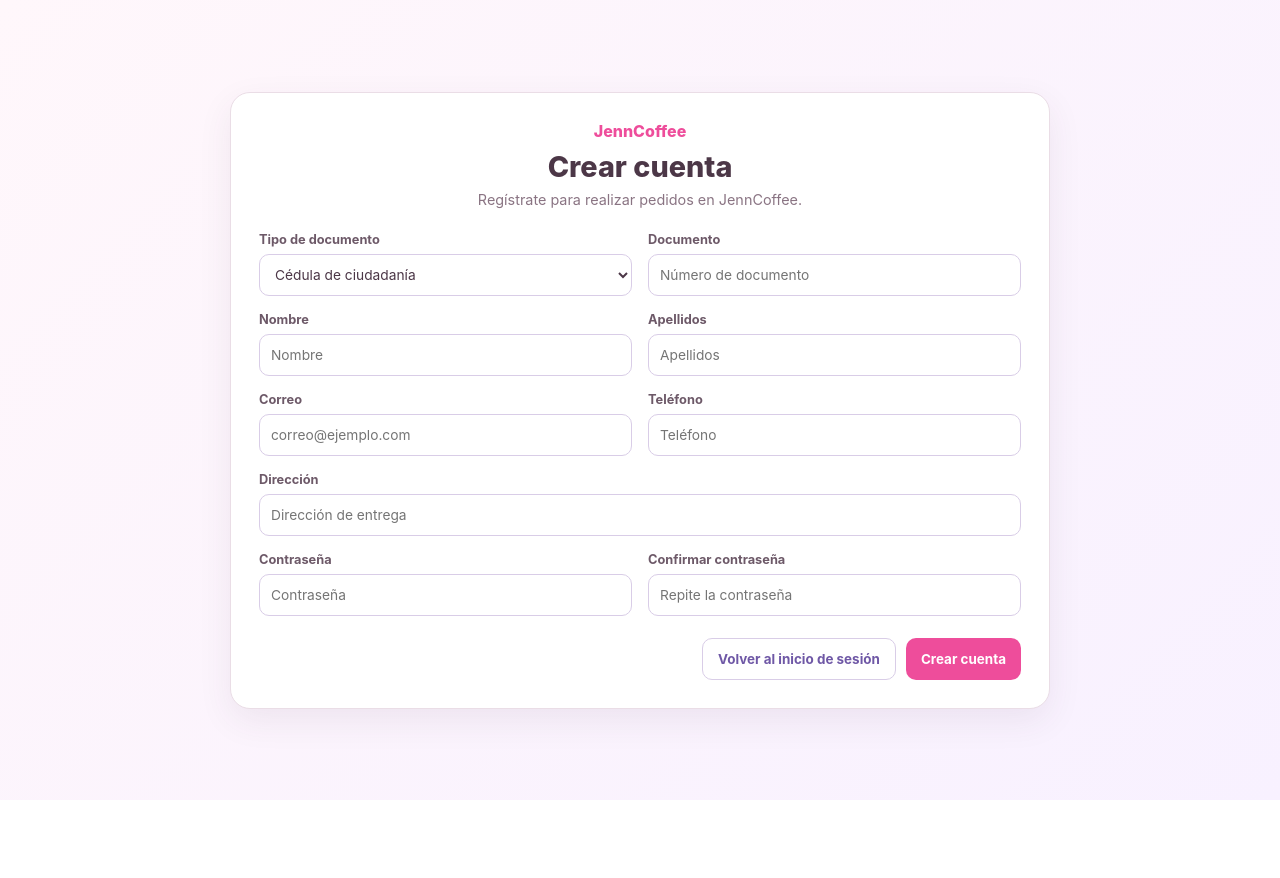
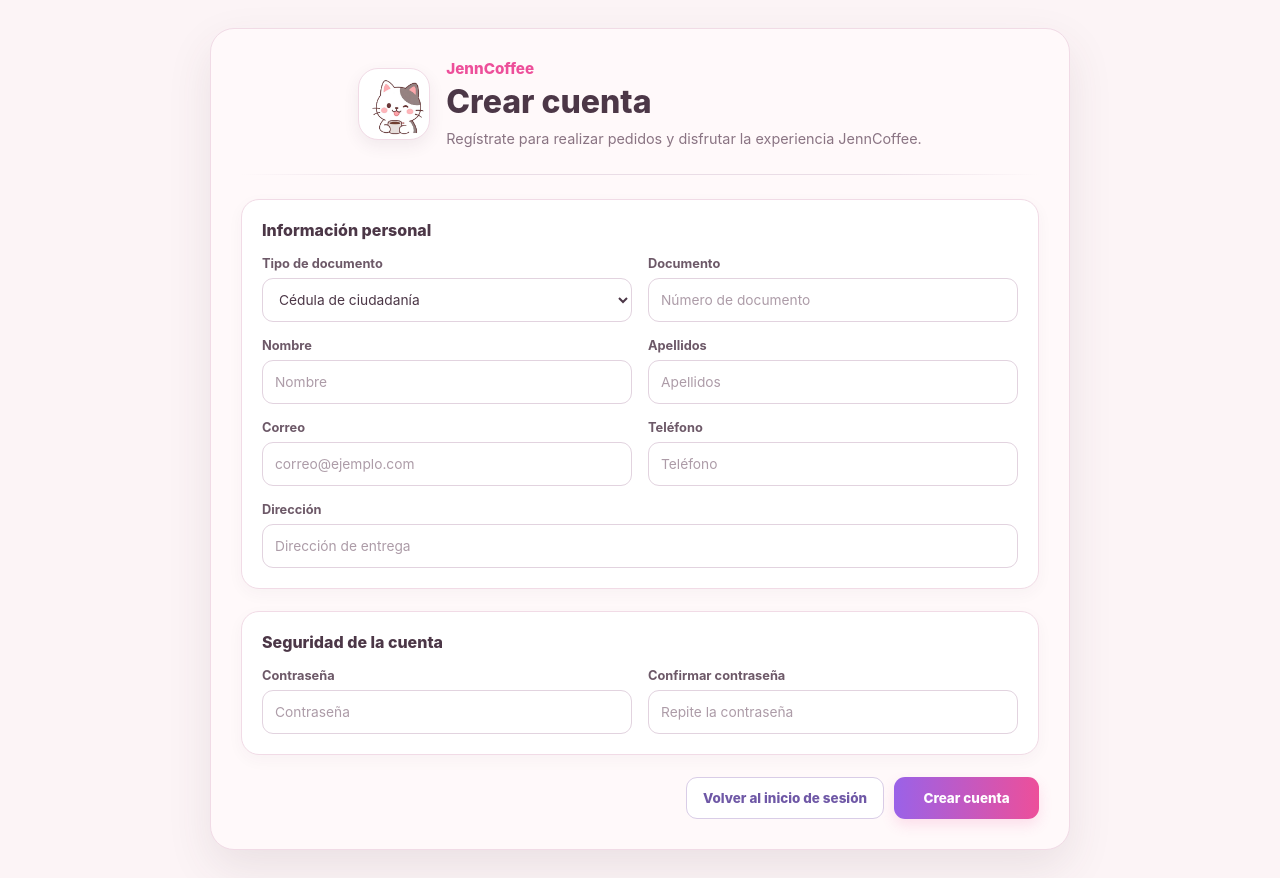
Before and after one commit to jennifermartinezab-blip/JennCoffe, a React (Vite) app in the folder frontend/: page / in a window 1280 px wide. Both pictures are taken after a click on the button "Regístrate aquí". Before the commit the page ends 800 px from the top, so only its background shows below. Built offline with nearby package versions, Linux system fonts and the light colour scheme.

Commit message:
style: mejorar diseño de registro de clientes

```diff
--- a/frontend/src/pages/RegistroPage.css
+++ b/frontend/src/pages/RegistroPage.css
@@ -7,43 +7,73 @@
 
   padding: 28px;
 
-  background:
-    linear-gradient(
-      135deg,
-      #fff7fb 0%,
-      #f8f1ff 100%
-    );
+  background: #fcf4f6;
 
   color: #4c3747;
 }
 
 .registro-card {
   width: 100%;
-  max-width: 820px;
+  max-width: 860px;
 
-  padding: 28px;
+  padding: 30px;
 
-  border: 1px solid #eadde6;
+  border: 1px solid #f1dbe6;
+  border-radius: 24px;
+
+  background: #fff9fa;
+
+  box-shadow:
+    0 18px 45px rgba(76, 55, 71, 0.1);
+}
+
+.registro-card__header {
+  display: flex;
+  align-items: center;
+  justify-content: center;
+
+  gap: 16px;
+
+  text-align: left;
+}
+
+.registro-card__logo-wrapper {
+  width: 72px;
+  height: 72px;
+
+  flex-shrink: 0;
+
+  overflow: hidden;
+
+  border: 1px solid #f1dbe6;
   border-radius: 20px;
 
   background: #ffffff;
 
   box-shadow:
-    0 12px 34px rgba(76, 55, 71, 0.08);
+    0 6px 16px rgba(76, 55, 71, 0.08);
 }
 
-.registro-card__header {
-  margin-bottom: 24px;
+.registro-card__logo {
+  width: 100%;
+  height: 100%;
 
-  text-align: center;
+  display: block;
+
+  object-fit: cover;
+  object-position: center;
+}
+
+.registro-card__header-copy {
+  max-width: 520px;
 }
 
 .registro-card__brand {
-  margin: 0 0 8px;
+  margin: 0 0 4px;
 
-  color: #ee4d9b;
+  color: #ed4f9a;
 
-  font-size: 1rem;
+  font-size: 0.95rem;
   font-weight: 800;
 }
 
@@ -52,7 +82,7 @@
 
   color: #4c3747;
 
-  font-size: 1.8rem;
+  font-size: 2rem;
   font-weight: 800;
 }
 
@@ -62,17 +92,66 @@
   color: #8a7483;
 
   font-size: 0.9rem;
+  line-height: 1.5;
+}
+
+.registro-card__divider {
+  width: 100%;
+  height: 1px;
+
+  margin: 24px 0;
+
+  background:
+    linear-gradient(
+      90deg,
+      transparent 0%,
+      #eadde6 20%,
+      #eadde6 80%,
+      transparent 100%
+    );
+}
+
+.registro-form {
+  display: flex;
+  flex-direction: column;
+
+  gap: 22px;
+}
+
+.registro-form__section {
+  padding: 20px;
+
+  border: 1px solid #f1dbe6;
+  border-radius: 18px;
+
+  background: #ffffff;
+
+  box-shadow:
+    0 5px 16px rgba(76, 55, 71, 0.04);
+}
+
+.registro-form__section-title {
+  margin: 0 0 16px;
+
+  color: #4c3747;
+
+  font-size: 1rem;
+  font-weight: 800;
 }
 
 .registro-form__grid {
   display: grid;
-  grid-template-columns: repeat(2, minmax(0, 1fr));
+
+  grid-template-columns:
+    repeat(2, minmax(0, 1fr));
+
   gap: 16px;
 }
 
 .registro-form__field {
   display: flex;
   flex-direction: column;
+
   gap: 7px;
 }
 
@@ -90,32 +169,51 @@
 .registro-form__field input,
 .registro-form__field select {
   width: 100%;
-  min-height: 42px;
+  min-height: 44px;
 
-  padding: 9px 11px;
+  padding: 10px 12px;
 
-  border: 1px solid #d9cde7;
-  border-radius: 10px;
+  border: 1px solid #e2d3df;
+  border-radius: 11px;
 
   background: #ffffff;
   color: #4c3747;
 
   font-size: 0.86rem;
   font-family: inherit;
+
+  outline: none;
+
+  transition:
+    border-color 0.2s ease,
+    box-shadow 0.2s ease,
+    background 0.2s ease;
+}
+
+.registro-form__field input:hover,
+.registro-form__field select:hover {
+  border-color: #d8bfd0;
 }
 
 .registro-form__field input:focus,
 .registro-form__field select:focus {
-  outline: 2px solid #b89ada;
-  outline-offset: 2px;
+  border-color: #ed4f9a;
+
+  box-shadow:
+    0 0 0 3px rgba(237, 79, 154, 0.1);
+}
+
+.registro-form__field input::placeholder {
+  color: #ad9ca8;
 }
 
 .registro-form__error {
-  margin: 18px 0 0;
-  padding: 11px 13px;
+  margin: 0;
+
+  padding: 12px 14px;
 
   border: 1px solid #f3c1d4;
-  border-radius: 10px;
+  border-radius: 11px;
 
   background: #fff1f6;
   color: #b73f6f;
@@ -124,11 +222,12 @@
 }
 
 .registro-form__success {
-  margin: 18px 0 0;
-  padding: 11px 13px;
+  margin: 0;
+
+  padding: 12px 14px;
 
   border: 1px solid #cce7d2;
-  border-radius: 10px;
+  border-radius: 11px;
 
   background: #effaf2;
   color: #3d8c54;
@@ -137,25 +236,30 @@
 }
 
 .registro-form__actions {
-  margin-top: 22px;
-
   display: flex;
   align-items: center;
   justify-content: flex-end;
+
   gap: 10px;
 }
 
 .registro-form__back,
 .registro-form__submit {
   min-height: 42px;
-  padding: 10px 15px;
 
-  border-radius: 10px;
+  padding: 10px 16px;
+
+  border-radius: 11px;
 
   font-size: 0.84rem;
-  font-weight: 700;
+  font-weight: 800;
 
   cursor: pointer;
+
+  transition:
+    transform 0.2s ease,
+    background 0.2s ease,
+    opacity 0.2s ease;
 }
 
 .registro-form__back {
@@ -165,26 +269,47 @@
   color: #6f58a6;
 }
 
+.registro-form__back:hover {
+  background: #faf7fd;
+
+  transform: translateY(-1px);
+}
+
 .registro-form__submit {
+  min-width: 145px;
+
   border: 0;
 
-  background: #ee4d9b;
+  background:
+    linear-gradient(
+      90deg,
+      #9a62e8 0%,
+      #ed4f9a 100%
+    );
+
   color: #ffffff;
+
+  box-shadow:
+    0 6px 14px rgba(237, 79, 154, 0.16);
 }
 
 .registro-form__submit:hover:not(:disabled) {
   opacity: 0.92;
+
+  transform: translateY(-1px);
 }
 
 .registro-form__submit:disabled {
   background: #e6b6ce;
 
   cursor: not-allowed;
+
+  box-shadow: none;
 }
 
 .registro-form__back:focus-visible,
 .registro-form__submit:focus-visible {
-  outline: 2px solid #6f58a6;
+  outline: 2px solid #ed4f9a;
   outline-offset: 3px;
 }
 
@@ -194,7 +319,22 @@
   }
 
   .registro-card {
-    padding: 20px 16px;
+    padding: 22px 16px;
+  }
+
+  .registro-card__header {
+    flex-direction: column;
+
+    text-align: center;
+  }
+
+  .registro-card__logo-wrapper {
+    width: 64px;
+    height: 64px;
+  }
+
+  .registro-card__title {
+    font-size: 1.65rem;
   }
 
   .registro-form__grid {
@@ -203,6 +343,10 @@
 
   .registro-form__field--full {
     grid-column: auto;
+  }
+
+  .registro-form__section {
+    padding: 16px;
   }
 
   .registro-form__actions {
--- a/frontend/src/pages/RegistroPage.tsx
+++ b/frontend/src/pages/RegistroPage.tsx
@@ -109,7 +109,16 @@
   return (
     <main className="registro-page">
       <section className="registro-card">
-        <div className="registro-card__header">
+        <header className="registro-card__header">
+          <div className="registro-card__logo-wrapper">
+            <img
+              src="/images/branding/jenncoffee-cat-logo.png"
+              alt="JennCoffee"
+              className="registro-card__logo"
+            />
+          </div>
+
+          <div className="registro-card__header-copy">
             <p className="registro-card__brand">
               JennCoffee
             </p>
@@ -119,14 +128,22 @@
             </h1>
 
             <p className="registro-card__subtitle">
-            Regístrate para realizar pedidos en JennCoffee.
+              Regístrate para realizar pedidos y disfrutar la experiencia JennCoffee.
             </p>
           </div>
+        </header>
+
+        <div className="registro-card__divider" />
 
         <form
           className="registro-form"
           onSubmit={manejarSubmit}
         >
+          <div className="registro-form__section">
+            <h2 className="registro-form__section-title">
+              Información personal
+            </h2>
+
             <div className="registro-form__grid">
               <label className="registro-form__field">
                 <span>
@@ -260,7 +277,15 @@
                   placeholder="Dirección de entrega"
                 />
               </label>
+            </div>
+          </div>
 
+          <div className="registro-form__section">
+            <h2 className="registro-form__section-title">
+              Seguridad de la cuenta
+            </h2>
+
+            <div className="registro-form__grid">
               <label className="registro-form__field">
                 <span>
                   Contraseña
@@ -296,6 +321,7 @@
                   autoComplete="new-password"
                 />
               </label>
+            </div>
           </div>
 
           {error && (
```
Lines whose indentation alone changed are shown as unchanged.
